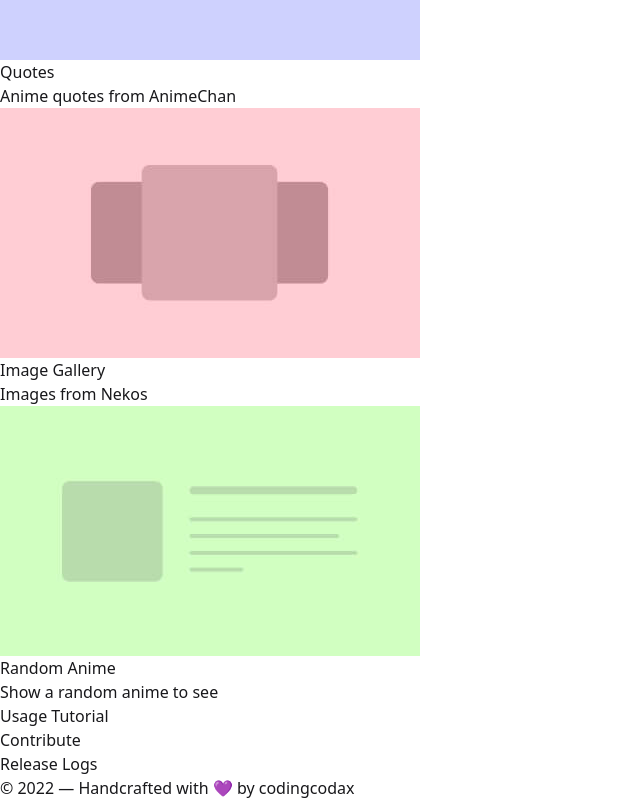
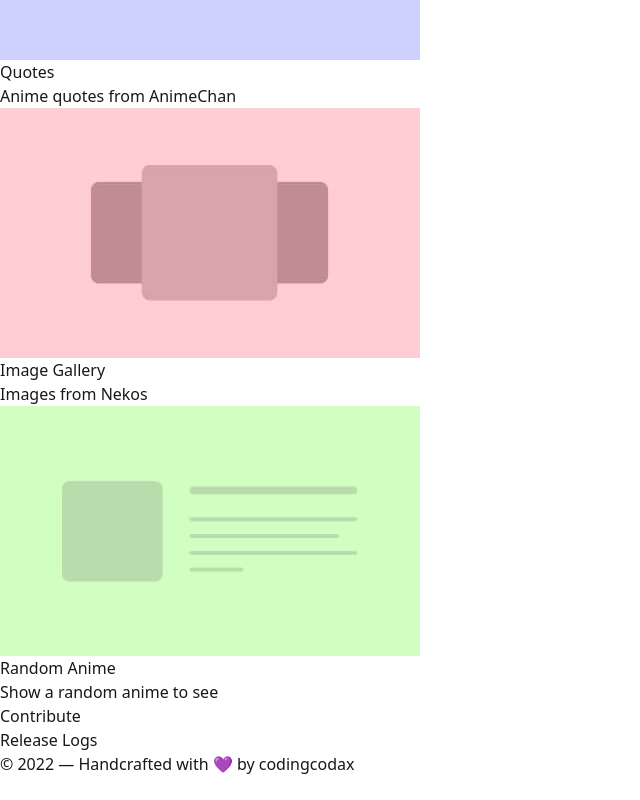
Before and after one commit to codingcodax/weebn, a Next.js app: page / in a window 1280 px wide. Shown: the part 794-1594 px from the top of the page, without its empty margins (0-640 px from the left). After the commit the page ends 1570 px from the top, so only its background shows below. Built offline with nearby package versions, Linux system fonts and the light colour scheme.

Commit message:
feat(footer): remove usage tutorial link item

```diff
--- a/components/layout/footer/Links.tsx
+++ b/components/layout/footer/Links.tsx
@@ -3,9 +3,6 @@ import LinkItem from './LinkItem';
 const Links = () => {
   return (
     <ul className='flex items-center space-x-8 text-center'>
-      <LinkItem disabled href='/usage'>
-        Usage Tutorial
-      </LinkItem>
       <LinkItem disabled href='/contribute'>
         Contribute
       </LinkItem>
```
